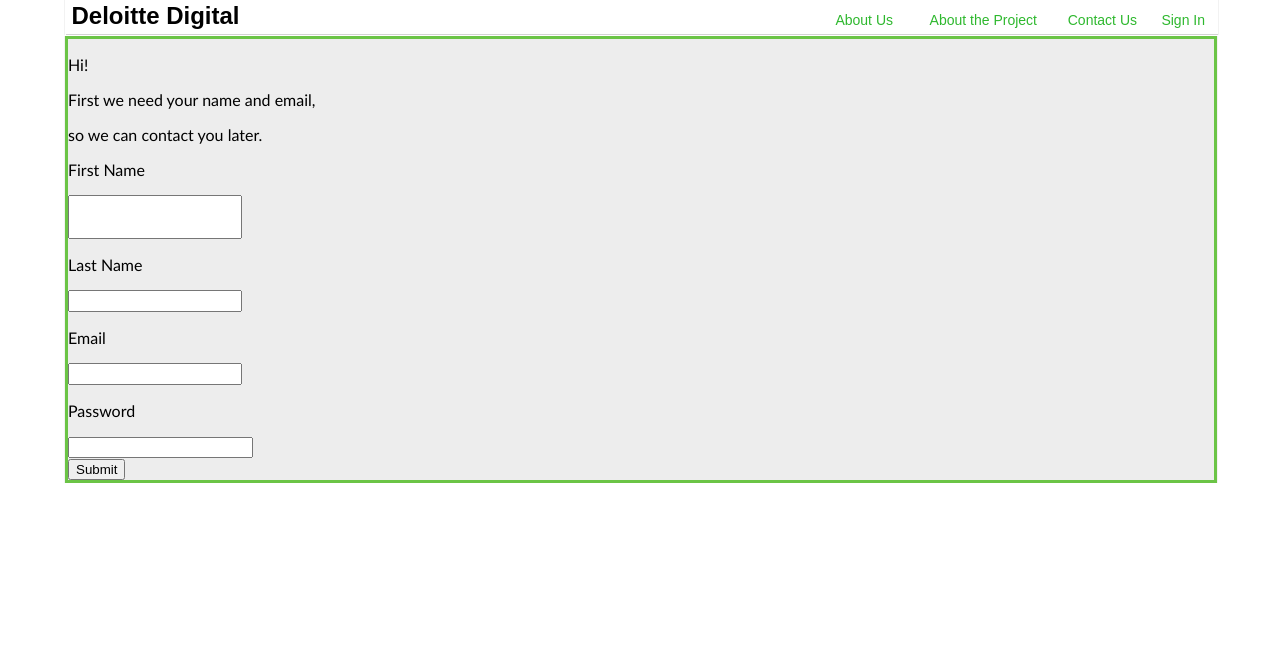
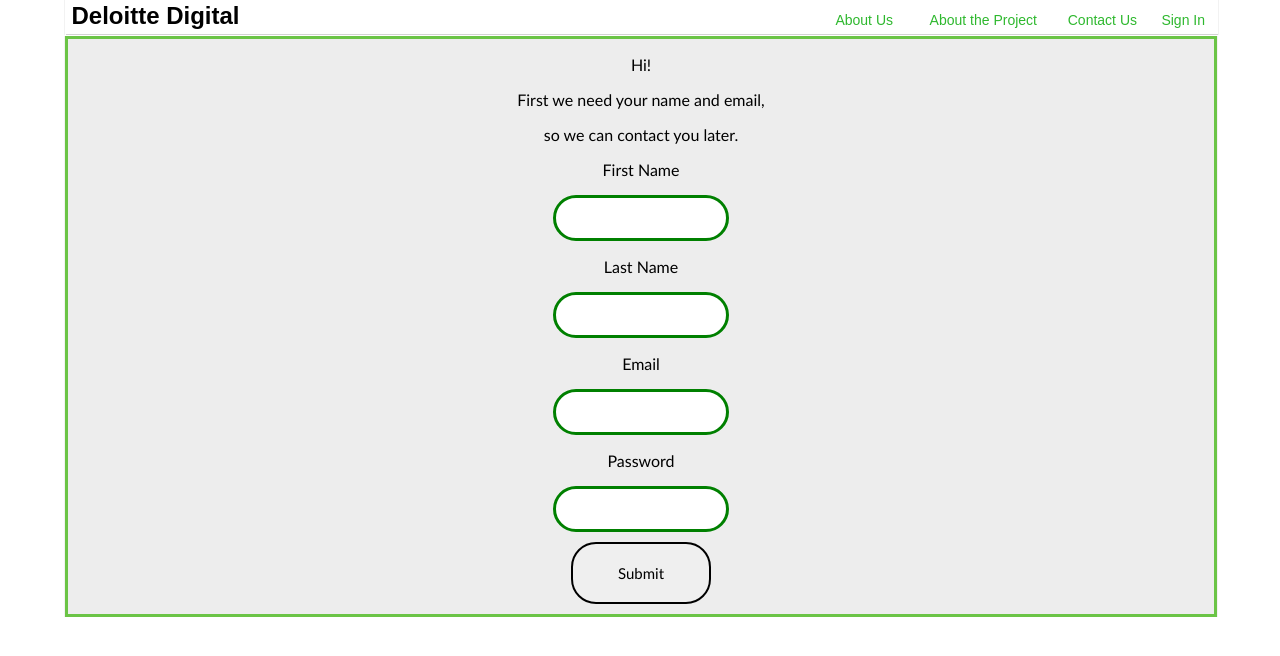
Before and after one commit to mhollings97/DigitalDeloitte, a React (Create React App) app in the folder my-app/: page /signup in a window 1280 px wide. Shown: the top 656 px of the page. Built offline with nearby package versions, Linux system fonts and the light colour scheme.

Commit message:
SignUp style changes, ProjectCard style changes, UserProfile subtle style changes

```diff
--- a/my-app/src/components/Pages/Projects/ProjectCards/ProjectCards.css
+++ b/my-app/src/components/Pages/Projects/ProjectCards/ProjectCards.css
@@ -1,6 +1,4 @@
 #AllCards {
-	padding-top: 5%;
-	padding-bottom: 20%;
         height: 100%;
         width: 100%;
         display: grid;
@@ -18,18 +16,21 @@
 }
 
 #PC1 {
+	width: 85%;
 	grid-area: a;
         align-self: center;
         justify-self: center;
 }
 
 #PC2 {
+	width: 85%;
 	grid-area: b;
         align-self: center;
         justify-self: center;
 }
 
 #PC3 {
+	width: 85%;
 	grid-area: c;
         align-self: center;
         justify-self: center;
@@ -37,6 +38,7 @@
 }
 
 #PC4 {
+	width: 85%;
 	grid-area: d;
         align-self: center;
         justify-self: center;
--- a/my-app/src/components/Pages/SignUp/SignUp.css
+++ b/my-app/src/components/Pages/SignUp/SignUp.css
@@ -1,11 +1,78 @@
 #SignUpForm {
+        font-family: "Trebuchet MS", Helvetica, sans-serif;
 }
 
 #SignUpHeader {
+        font-family: "Trebuchet MS", Helvetica, sans-serif;
 }
 
 #SignUpWrapper {
 	border-style: solid;
         border-color: #6bc446;
 	background-color: #ededed;
+        margin-left: auto;
+        margin-right: auto;
+        text-align: center;
 }
+
+#firstName {
+        font-family: "Trebuchet MS", Helvetica, sans-serif;
+        border: 3px solid green;
+        border-radius: 25px;
+}
+
+#lastName {
+        padding-top: 2%;
+        font-family: "Trebuchet MS", Helvetica, sans-serif;
+        border: 3px solid green;
+        border-radius: 25px;
+}
+
+#email {
+        padding-top: 2%;
+        font-family: "Trebuchet MS", Helvetica, sans-serif;
+        border: 3px solid green;
+        border-radius: 25px;
+}
+
+#password {
+        padding-top: 2%;
+        font-family: "Trebuchet MS", Helvetica, sans-serif;
+        border: 3px solid green;
+        border-radius: 25px;
+}
+
+
+#SUbutton {
+    font-family: "Trebuchet MS", Helvetica, sans-serif;
+    font-size: 15px;
+    width: 140px;
+    border-radius: 25px;
+    border: 2px solid #000000;
+    padding: 20px;
+    -webkit-transition-duration: 0.4s;
+    transition-duration:  0.4s;
+}
+
+#SUbutton:hover {
+
+    background-color: #73AD21;
+    color: black;
+    cursor: pointer;
+
+}
+
+#SUbutton:active,
+#SUbutton:focus,
+#SUbutton.active {
+
+        background-image: none;
+        outline: 0;
+        -webkit-box-shadow: none;
+          box-shadow: none;
+}
+
+#SUbuttonwrap {
+	padding-top: 10px;
+	padding-bottom: 10px;
+}
--- a/my-app/src/components/Pages/SignUp/SignUp.js
+++ b/my-app/src/components/Pages/SignUp/SignUp.js
@@ -121,14 +121,12 @@ handlePWChange(e){
 				onChange={this.handlePWChange}/>
 			<br/>
 			<Link to = "/signupcomplete">
-			<button id = 'SUbutton' onClick = {this.handleSubmit}> Submit </button>
+			<div id = "SUbuttonwrap">
+			  <button id = 'SUbutton' onClick = {this.handleSubmit}> Submit </button>
+			</div>
 			</Link>
 		</form>
 
-	    </div>
-	    <div id = "ConditionsBox">
-	    </div>
-	    <div id = "SignInRedirect">
 	    </div>
 	  </div>
 	</div>
--- a/my-app/src/components/Pages/UserProfile/UserProfile.css
+++ b/my-app/src/components/Pages/UserProfile/UserProfile.css
@@ -28,36 +28,42 @@
 }
 
 #LogInInfo {
+        font-family: "Trebuchet MS", Helvetica, sans-serif;
 	grid-area: b;
   	align-self: center;
   	justify-self: center;
 }
 
 #ExperienceInfo {
+        font-family: "Trebuchet MS", Helvetica, sans-serif;
 	grid-area: c;
         align-self: center;
         justify-self: center;
 }
 
 #Interests {
+        font-family: "Trebuchet MS", Helvetica, sans-serif;
 	grid-area: d;
         align-self: center;
         justify-self: center;
 }
 
 #Skills {
+        font-family: "Trebuchet MS", Helvetica, sans-serif;
 	grid-area: e;
         align-self: center;
         justify-self: center;
 }
 
 #Software {
+        font-family: "Trebuchet MS", Helvetica, sans-serif;
 	grid-area: f;
         align-self: center;
         justify-self: center;
 }
 
 #Completed {
+        font-family: "Trebuchet MS", Helvetica, sans-serif;
 	grid-area: h;
         align-self: center;
         justify-self: center;
@@ -76,7 +82,9 @@
 }
 
 #editprofile {
-    width: 260px;
+        font-family: "Trebuchet MS", Helvetica, sans-serif;
+    width: 160px;
+    font-size: 15px;
     border-radius: 25px;
     border: 2px solid #000000;
     padding: 20px;
@@ -104,7 +112,9 @@
 }
 
 #signingout {
-    width: 260px;
+        font-family: "Trebuchet MS", Helvetica, sans-serif;
+    width: 160px;
+    font-size: 15px;
     border-radius: 25px;
     border: 2px solid #000000;
     padding: 20px;
@@ -136,6 +146,8 @@
 
 #availprojs {
     width: 200px;
+    font-size: 13px;
+        font-family: "Trebuchet MS", Helvetica, sans-serif;
     border-radius: 25px;
     border: 2px solid #000000;
     padding: 20px;
--- a/my-app/src/components/ProjCard/ProjCard.css
+++ b/my-app/src/components/ProjCard/ProjCard.css
@@ -1,4 +1,5 @@
 #ProjectCard {
+	font-family: "Trebuchet MS", Helvetica, sans-serif;
 	background-color: #C0C0C0;
         outline-style: solid;
         outline-color: #000000;
@@ -29,12 +30,15 @@
 }
 
 #ShowMore {
+
 	display: flex;
 	align-items: center;
 	justify-content: center;
 }
 
 #showmore {
+    font-family: "Trebuchet MS", Helvetica, sans-serif;
+    font-size: 15px;
     width: 125px;
     border-radius: 25px;
     border: 2px solid #000000;
```
